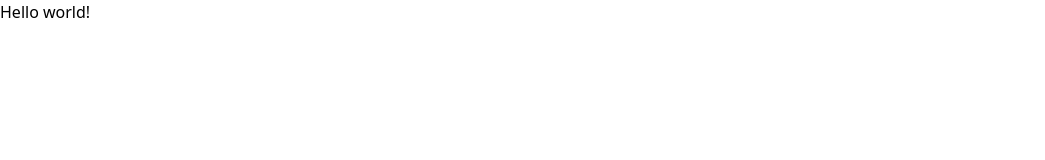
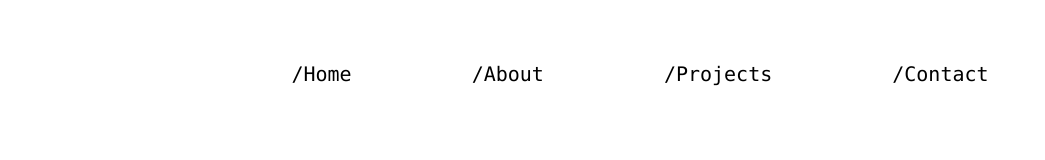
Before and after one commit to NateWise7/Portfolio, a React app: page / in a window 1280 px wide. Shown: the whole page, without its empty margins (0-1045 px from the left). Built offline with nearby package versions, Linux system fonts and the light colour scheme.

Commit message:
adding effect for text in nav bar

```diff
--- a/package.json
+++ b/package.json
@@ -9,6 +9,7 @@
     "react": "^18.2.0",
     "react-dom": "^18.2.0",
     "react-scripts": "5.0.1",
+    "typewriter-effect": "^2.19.0",
     "web-vitals": "^2.1.4"
   },
   "scripts": {
--- a/public/index.html
+++ b/public/index.html
@@ -6,38 +6,14 @@
     <meta name="viewport" content="width=device-width, initial-scale=1" />
     <meta name="theme-color" content="#000000" />
     <meta
-      name="description"
+      name="portfolio website"
       content="Web site created using create-react-app"
     />
     <link rel="apple-touch-icon" href="%PUBLIC_URL%/logo192.png" />
-    <!--
-      manifest.json provides metadata used when your web app is installed on a
-      user's mobile device or desktop. See https://developers.google.com/web/fundamentals/web-app-manifest/
-    -->
     <link rel="manifest" href="%PUBLIC_URL%/manifest.json" />
-    <!--
-      Notice the use of %PUBLIC_URL% in the tags above.
-      It will be replaced with the URL of the `public` folder during the build.
-      Only files inside the `public` folder can be referenced from the HTML.
-
-      Unlike "/favicon.ico" or "favicon.ico", "%PUBLIC_URL%/favicon.ico" will
-      work correctly both with client-side routing and a non-root public URL.
-      Learn how to configure a non-root public URL by running `npm run build`.
-    -->
-    <title>React App</title>
+    <title>NateWise</title>
   </head>
   <body>
-    <noscript>You need to enable JavaScript to run this app.</noscript>
     <div id="root"></div>
-    <!--
-      This HTML file is a template.
-      If you open it directly in the browser, you will see an empty page.
-
-      You can add webfonts, meta tags, or analytics to this file.
-      The build step will place the bundled scripts into the <body> tag.
-
-      To begin the development, run `npm start` or `yarn start`.
-      To create a production bundle, use `npm run build` or `yarn build`.
-    -->
   </body>
 </html>
--- /dev/null
+++ b/src/components/navigation/Nav.css
@@ -0,0 +1,10 @@
+.gradient-text {
+    background-color: #f3ec78;
+    background-image: linear-gradient(45deg, #000000, #27a107);
+    background-size: 100%;
+    -webkit-background-clip: text;
+    -moz-background-clip: text;
+    -webkit-text-fill-color: transparent;
+    -moz-text-fill-color: transparent;
+    transition: background-size 0.3s ease-in-out;
+}
--- a/src/components/navigation/Nav.js
+++ b/src/components/navigation/Nav.js
@@ -1,10 +1,124 @@
+import { useState, useEffect, useRef } from "react";
+import "./Nav.css";
+
 
 
 function Nav() {
+  const [ home, setHome ] = useState('/Home')
+
+  const setHomeFunction = () => {
+    let newHome = '';
+    for (let i=0;i<home.length; i++ ) {
+      const random = getRandomChar();
+     newHome += random;
+    }
+    console.log(newHome)
+    setHome(newHome)
+  }
+
+  const getRandomChar = () => {
+    const chars = '1234567890abcdefghijklmnopqrstuvwxyzABCDEFGHIJKLMNOPQRSTUVWXYZ_-/@#$%^&*()<>{}[]|';
+    let num = Math.floor(Math.random() * chars.length);
+    return chars[num]
+  }
+
+
+  let numOfLoops = 0;
+
+  const firstLoop = () => {
+    setTimeout(() => {
+      setHomeFunction();
+      numOfLoops++;
+      if (numOfLoops < 10) {
+        firstLoop();
+      } else {
+        secondLoop()
+      }
+    }, 100)
+  }
+
+
+  let secNumOfLoops = 0;
+
+  const secondLoop = () => {
+    setTimeout(() => {
+      setHomeback();
+      secNumOfLoops++;
+      if (secNumOfLoops < 5) {
+        secondLoop();
+      } else {
+        console.log('done')
+      }
+    }, 100)
+  }
+
+  let count = useRef(0);
+
+  const setHomeback = () => {
+    let newHome = '';
+
+    if (count.current === 4) {
+      newHome += '/Home'
+    }
+    else if (count.current === 3) {
+      newHome += '/Hom';
+      count.current++;
+      const random4 = getRandomChar();
+      newHome += random4;
+    }
+    else if (count.current === 2) {
+      newHome += '/Ho';
+      count.current++;
+      for (let i=0;i<2;i++) {
+        const random3 = getRandomChar();
+        newHome += random3;
+      }
+    }
+    else if (count.current === 1) {
+      newHome += '/H';
+      count.current++;
+      for (let i=0;i<3;i++) {
+        const random2 = getRandomChar();
+        newHome += random2;
+      }
+    }
+    else if (count.current === 0) {
+      newHome += '/';
+      count.current++;
+      for (let i=0;i<4;i++) {
+        const random1 = getRandomChar();
+        newHome += random1;
+      }
+    }
+    setHome(newHome)
+  }
+
+
+  const fillerFunction = (a, b) => {
+    return (a + b)
+  }
+
+  let pageLoaded = useRef(false);
+
+  useEffect (() => {
+    if (pageLoaded.current === false) {
+        firstLoop();
+      pageLoaded.current = true
+    } else if (pageLoaded.current === true) {
+      fillerFunction(1, 2)
+    }
+  })
+
+
     return (
-      <div className="w-full">
-      Hello world!
-      </div>
+      <nav className="w-full h-200px flex justify-center font-mono text-xl">
+        <div className="inline-flex cursor-pointer">
+          <a href="#Home" className="m-10 p-5 box">{ home }</a>
+          <a href="#About" className="m-10 p-5 box">/About</a>
+          <a href="#Projects" className="m-10 p-5 box">/Projects</a>
+          <a href="#Contact" className="m-10 p-5 box">/Contact</a>
+        </div>
+      </nav>
     );
   }
 
--- a/src/containers/App.js
+++ b/src/containers/App.js
@@ -3,6 +3,12 @@ import Nav from "../components/navigation/Nav";
 
 
 function App() {
+
+
+
+
+
+
   return (
     <div>
       <Nav />
--- a/src/index.js
+++ b/src/index.js
@@ -6,8 +6,6 @@ import reportWebVitals from './reportWebVitals';
 
 const root = ReactDOM.createRoot(document.getElementById('root'));
 root.render(
-  <React.StrictMode>
     <App />
-  </React.StrictMode>
 );
 reportWebVitals();
```
Also changed, not shown: 1 other file.
